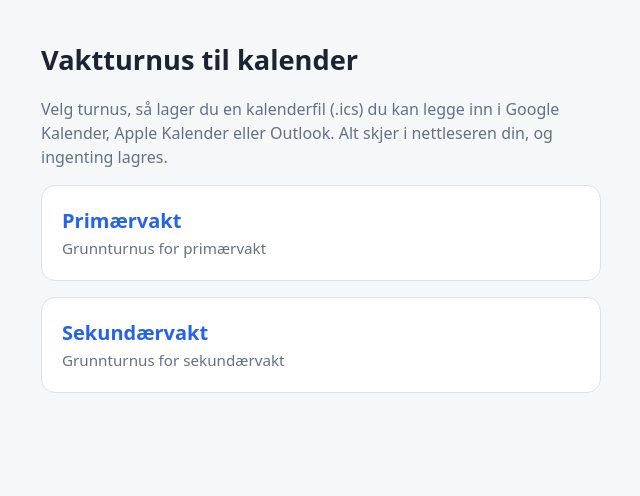
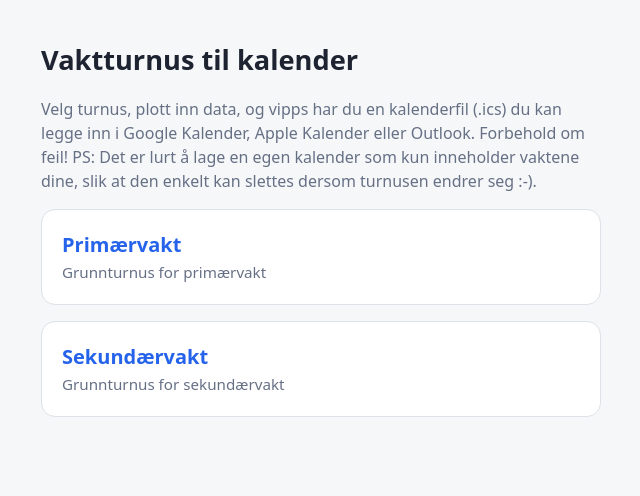
Before and after one commit to froydisf/turnus, a plain HTML site: page index.html in a window 1280 px wide. Shown: the whole page, without its empty margins (319-959 px from the left). Drawn offline with Linux system fonts and the light colour scheme.

Commit message:
Update index.html

```diff
--- a/index.html
+++ b/index.html
@@ -17,7 +17,7 @@ a.b strong{display:block;font-size:1.25rem;color:var(--ac)}
 a.b span{color:var(--mut);font-size:.95rem}
 </style></head><body><main>
 <h1>Vaktturnus til kalender</h1>
-<p class="mut">Velg turnus, så lager du en kalenderfil (.ics) du kan legge inn i Google Kalender, Apple Kalender eller Outlook. Alt skjer i nettleseren din, og ingenting lagres.</p>
+<p class="mut">Velg turnus, plott inn data, og vipps har du en kalenderfil (.ics) du kan legge inn i Google Kalender, Apple Kalender eller Outlook. Forbehold om feil! PS: Det er lurt å lage en egen kalender som kun inneholder vaktene dine, slik at den enkelt kan slettes dersom turnusen endrer seg :-).</p>
 <a class="b" href="primaer.html"><strong>Primærvakt</strong><span>Grunnturnus for primærvakt</span></a>
 <a class="b" href="sekundaer.html"><strong>Sekundærvakt</strong><span>Grunnturnus for sekundærvakt</span></a>
 </main></body></html>
```
